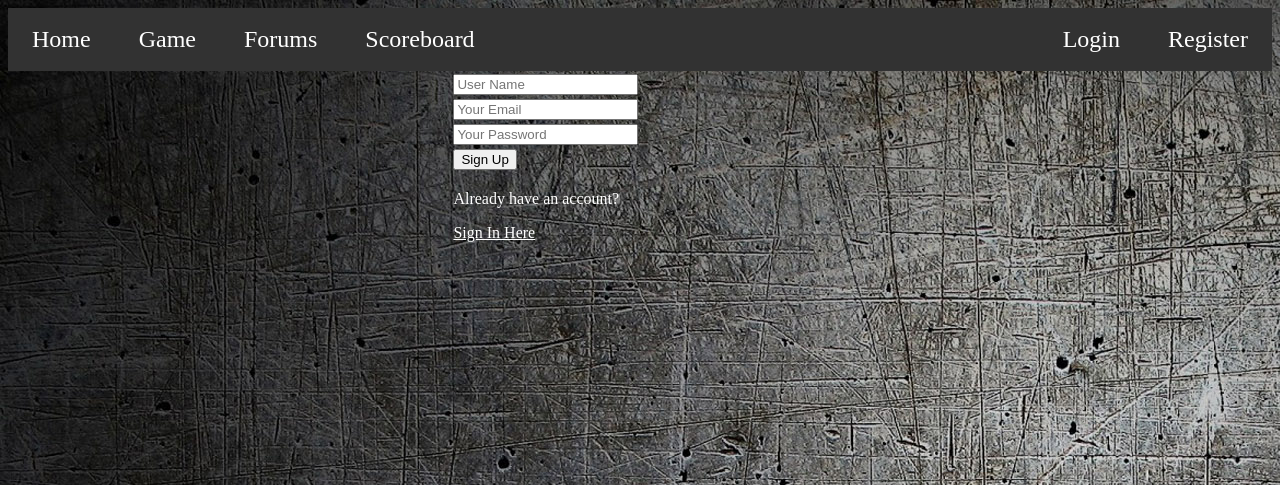
After one commit to akessler52/webtech, a PHP site: page /register.php in a window 1280 px wide. The commit adds this page. Shown: the top 485 px of the page. Run offline with PHP 8.4, Linux system fonts and the light colour scheme.

Commit message:
User system and some basic page updates
I added a basic homepage and scorebord page, made the navbar into a .php file so it can be included on every page easier and cleaner, made a register login logout system NOTE : register and login pages obviously not done, needs some CSS.  ALSO NOTE : everything is set up to run through a folder called "webtech" in wherever it is being hosted (I'm still just using localhost), idk, i should probably make that a thing for the git and just put everything it needs to run in there, maybe later.

```diff
--- /dev/null
+++ b/battleship.css
@@ -0,0 +1,12 @@
+body {
+    background-image: url("assets/webbackground.jpg");
+    background-repeat: repeat-y;
+}
+
+p {
+    color: rgb(255,255,255);
+}
+
+a {
+    color: rgb(255,255,255);
+}
--- /dev/null
+++ b/dbconnect.php
@@ -0,0 +1,18 @@
+<?php
+
+  $user = 'root';
+  $pass = '';
+  $db = 'battleship';
+
+
+  if(!mysql_connect("localhost",$user,$pass))
+  {
+       die("shit... something didn't work... \n".mysql_error());
+  }
+
+  if(!mysql_select_db("FinalProject"))
+  {
+       die("woops, couldnt find the right database... \n ".mysql_error());
+  }
+
+?>
--- /dev/null
+++ b/header.php
@@ -0,0 +1,21 @@
+<!DOCTYPE html>
+<html>
+<head lang="en">
+    <meta charset="utf-8"/>
+    <title>basicnavbar</title>
+    <link rel="stylesheet" type="text/css" href="mycssheet.css">
+ </head>
+ <body>
+    <ul>
+        <li><a href="/webtech/home.php">Home</a></li>
+        <li><a href="/webtech/game/">Game</a></li>
+        <li><a href="/webtech/forums/">Forums</a></li>
+        <li><a href="/webtech/scoreboard.php">Scoreboard</a></li>
+        <ul style="float:right">
+            <li><a href="/webtech/login.php">Login</a></li>
+            <li><a href="/webtech/register.php">Register</a></li>
+          </ul>
+    </ul>
+
+
+</body>
--- a/mycssheet.css
+++ b/mycssheet.css
@@ -6,15 +6,20 @@ ul {
     background-color: rgb(50,50,50);
 }
 
+ul r{
+    float: right;
+}
+
 li {
     float: left;
+    font-size: 150%;
 }
 
 li a {
     display: block;
     color: rgb(255,255,255);
     text-align: center;
-    padding: 14px 16px;
+    padding: 18px 24px;
     text-decoration: none;
 }
 
--- /dev/null
+++ b/reg.php
@@ -0,0 +1,28 @@
+<?php
+  session_start();
+  if(isset($_SESSION['user'])!="")
+  {
+    header("Location: home.php");
+  }
+  include_once 'dbconnect.php';
+
+  if(isset($_POST['btn-signup']))
+  {
+   $uname = mysql_real_escape_string($_POST['uname']);
+   $email = mysql_real_escape_string($_POST['email']);
+   $pass = md5(mysql_real_escape_string($_POST['pass']));
+
+   if(mysql_query("INSERT INTO users(username,email,password) VALUES('$uname','$email','$pass')"))
+   {
+    ?>
+          <script>alert('registered ');</script>
+          <?php
+   }
+   else
+   {
+    ?>
+          <script>alert('Could not register user');</script>
+          <?php
+   }
+  }
+?>
--- /dev/null
+++ b/register.php
@@ -0,0 +1,37 @@
+<?php include_once('reg.php'); ?>
+<!DOCTYPE html>
+<html>
+  <head>
+    <meta charset="utf-8"/>
+    <title>Register</title>
+    <link rel="stylesheet" href="LoginRegStylesheet.css" type="text/css" />
+    <link rel="stylesheet" type="text/css" href="battleship.css">
+    <?php include_once('header.php'); ?>
+  </head>
+
+  <body>
+    <center>
+      <div id="login-form">
+        <form method="post">
+        <table align="center" width="30%" border="0">
+          <tr>
+            <td><input type="text" name="uname" placeholder="User Name" required /></td>
+          </tr>
+          <tr>
+            <td><input type="email" name="email" placeholder="Your Email" required /></td>
+          </tr>
+          <tr>
+            <td><input type="password" name="pass" placeholder="Your Password" required /></td>
+          </tr>
+          <tr>
+            <td><button type="submit" name="btn-signup">Sign Up</button></td>
+          </tr>
+          <tr>
+            <td><p>Already have an account?</p><a href="login.php">Sign In Here</a></td>
+          </tr>
+        </table>
+        </form>
+      </div>
+    </center>
+  </body>
+</html>
```
Also changed, not shown: home.php (added, +12 -0 lines), lin.php (added, +28 -0 lines), login.php (added, +32 -0 lines), logout.php (added, +15 -0 lines), scoreboard.php (added, +13 -0 lines), usersession.php (added, +15 -0 lines), README.md, assets/webbackground.jpg (added).
